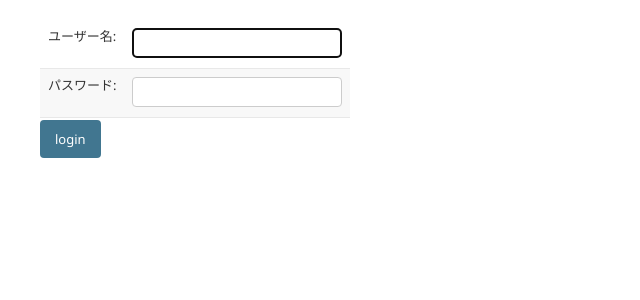
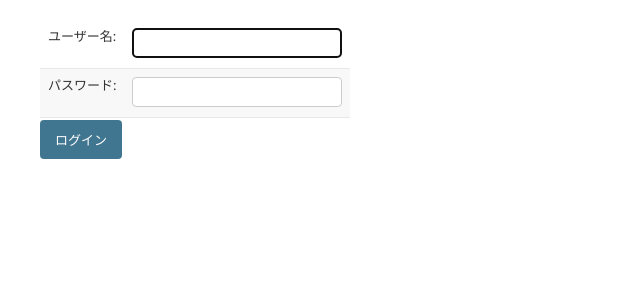
Before and after one commit to daigo0118/managing_app, a Django app: page /accounts/login/ in a window 1280 px wide. Shown: the part 60-360 px from the top of the page, without its empty margins (0-640 px from the left). Run offline with Django 5.2, Linux system fonts and the light colour scheme.

Commit message:
'修正11'

```diff
--- a/accounts/templates/registration/login.html
+++ b/accounts/templates/registration/login.html
@@ -27,7 +27,7 @@
 </tr>
 </table>
 
-<input type="submit" value="login" />
+<input type="submit" value="ログイン" />
 <input type="hidden" name="next" value="{{ next }}" />
 </form>
 {% endblock %}
```
